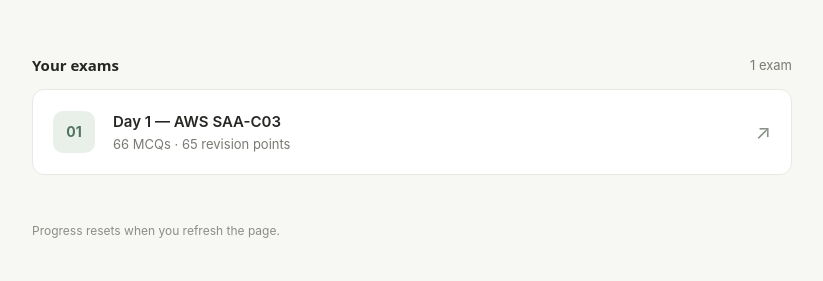
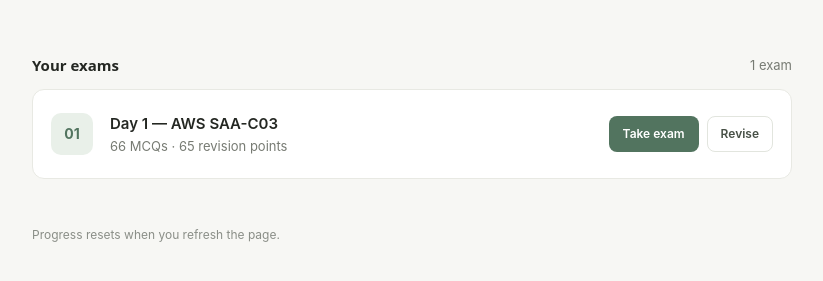
Before and after one commit to nurRiyad/AWS-SAA-C03, a website built with Vite: page index.html in a window 1280 px wide. Shown: the part 263-544 px from the top of the page, without its empty margins (228-1051 px from the left). Built offline with nearby package versions, Linux system fonts and the light colour scheme.

Commit message:
Add direct exam and revision actions to home page

```diff
--- a/src/home.js
+++ b/src/home.js
@@ -5,13 +5,27 @@ try {
   exams.sort((a, b) => a.number - b.number);
   document.querySelector('#exam-count').textContent = `${exams.length} ${exams.length === 1 ? 'exam' : 'exams'}`;
   for (const exam of exams) {
-    const link = document.createElement('a');
-    link.className = 'exam-card';
-    link.href = `exams/${exam.number}/`;
     const revisionCount = (exam.revision.match(/^\d+\.\s/gm) || []).length;
-    link.innerHTML = `<span class="exam-number">${String(exam.number).padStart(2, '0')}</span><span class="exam-info"><strong></strong><span>${exam.questionCount} MCQs · ${revisionCount} revision points</span></span><span class="arrow" aria-hidden="true">↗</span>`;
-    link.querySelector('strong').textContent = exam.title;
-    list.append(link);
+    const card = document.createElement('article');
+    card.className = 'exam-card';
+    card.innerHTML = `<span class="exam-number">${String(exam.number).padStart(2, '0')}</span><span class="exam-info"><strong></strong><span>${exam.questionCount} MCQs · ${revisionCount} revision points</span></span><nav class="exam-actions" aria-label="Study options"></nav>`;
+    card.querySelector('.exam-info strong').textContent = exam.title;
+
+    const actions = card.querySelector('.exam-actions');
+    const takeExam = document.createElement('a');
+    takeExam.className = 'action-link action-primary';
+    takeExam.href = `exams/${exam.number}/mcq/`;
+    takeExam.textContent = 'Take exam';
+    takeExam.setAttribute('aria-label', `Take Exam ${exam.number} multiple-choice exam`);
+
+    const revise = document.createElement('a');
+    revise.className = 'action-link action-secondary';
+    revise.href = `exams/${exam.number}/revision/`;
+    revise.textContent = 'Revise';
+    revise.setAttribute('aria-label', `Revise Exam ${exam.number}`);
+
+    actions.append(takeExam, revise);
+    list.append(card);
   }
 } catch {
   list.innerHTML = '<p class="empty-state">Could not load the exam list.</p>';
--- a/styles.css
+++ b/styles.css
@@ -13,8 +13,15 @@ h1 { margin: 0; font-size: clamp(36px,7vw,52px); line-height: 1.12; letter-spaci
 .section-heading h2 { margin: 0; font-size: 15px; }
 .muted { color: var(--muted); font-size: 13px; }
 .exam-list { display: grid; gap: 10px; }
-.exam-card { display: flex; align-items: center; gap: 18px; min-height: 86px; padding: 17px 20px; border: 1px solid var(--line); border-radius: 12px; background: #fff; text-decoration: none; transition: border-color .18s,transform .18s,box-shadow .18s; }
-.exam-card:hover { border-color: #cbd8cc; transform: translateY(-1px); box-shadow: 0 8px 24px #263a2910; }
+.exam-card { display: grid; grid-template-columns: 42px minmax(0,1fr) auto; align-items: center; gap: 17px; min-height: 90px; padding: 16px 18px; border: 1px solid var(--line); border-radius: 12px; background: #fff; transition: border-color .18s,box-shadow .18s; }
+.exam-card:hover { border-color: #d8ddd4; box-shadow: 0 6px 20px #263a2909; }
+.exam-actions { display: flex; align-items: center; gap: 8px; }
+.action-link { display: inline-flex; min-height: 36px; align-items: center; justify-content: center; padding: 0 13px; border: 1px solid transparent; border-radius: 8px; font-size: 12px; font-weight: 600; text-decoration: none; white-space: nowrap; transition: background .16s,border-color .16s,transform .16s; }
+.action-link:hover { transform: translateY(-1px); }
+.action-primary { background: var(--green); color: #fff; }
+.action-primary:hover { background: #456650; }
+.action-secondary { border-color: #e2e5de; background: #fff; color: #475046; }
+.action-secondary:hover { border-color: #cbd8cc; background: #f7faf6; }
 .study-options { display: grid; gap: 14px; margin-top: 28px; }
 .study-option { display: grid; grid-template-columns: 48px minmax(0,1fr) 24px; align-items: center; gap: 17px; padding: 22px; border: 1px solid var(--line); border-radius: 14px; background: #fff; text-decoration: none; transition: transform .18s,border-color .18s,box-shadow .18s; }
 .study-option:hover { transform: translateY(-1px); border-color: #cbd8cc; box-shadow: 0 8px 24px #263a2910; }
@@ -93,5 +100,6 @@ h1 { margin: 0; font-size: clamp(36px,7vw,52px); line-height: 1.12; letter-spaci
 .revision-content ul { padding-left: 20px; }
 .revision-content ul li { margin: 7px 0; color: #555b53; font-size: 14px; line-height: 1.65; }
 .revision-shell .site-footer { padding-bottom: 42px; }
+@media(max-width:700px) { .exam-card{grid-template-columns:38px minmax(0,1fr);gap:12px;padding:14px}.exam-number{width:38px;height:38px}.exam-actions{grid-column:2;justify-self:start}.action-link{min-height:34px;padding-inline:11px} }
 @media(max-width:560px) { .home-shell{padding-top:64px}.site-heading{margin-bottom:42px}.top-nav{padding:23px 0 40px}.point-card{grid-template-columns:29px minmax(0,1fr) 21px;gap:10px;padding:15px 13px}.point-number{width:29px;height:29px}.point-main h3{font-size:14px}.point-detail{grid-template-columns:52px minmax(0,1fr);column-gap:10px;padding:9px}.detail-label{font-size:9px}.point-detail p{line-height:20px}.patterns-section{padding:17px}.revision-content h2{margin-top:32px}.study-option{grid-template-columns:40px minmax(0,1fr) 18px;gap:12px;padding:17px}.option-icon{width:40px;height:40px}.option-copy strong{font-size:15px}.empty-exam{padding:22px 18px} }
 @media(prefers-reduced-motion:reduce) { *,*::before,*::after{scroll-behavior:auto!important;transition-duration:.01ms!important} }
```
